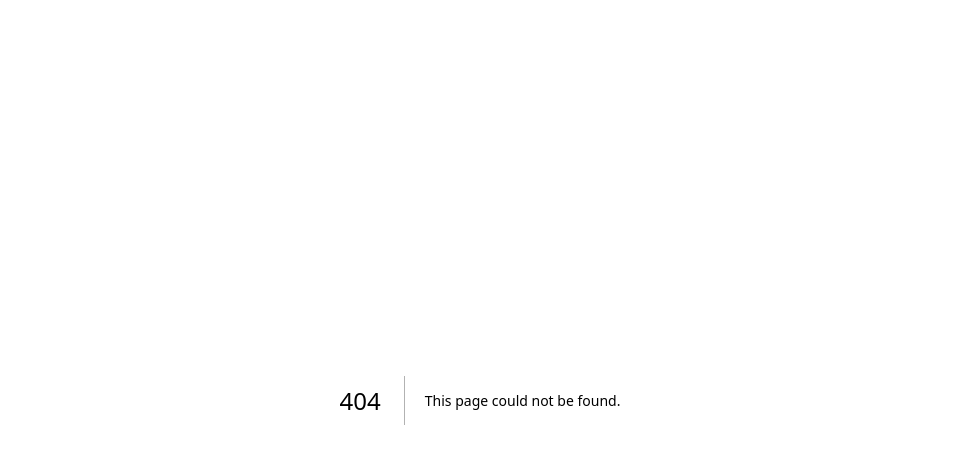
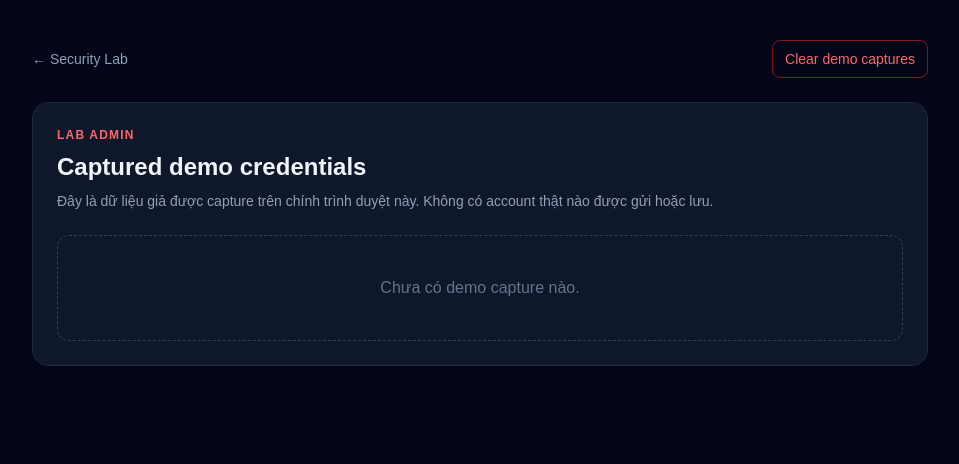
Before and after one commit to Perterson21/progressive-overload-tracker, a Next.js app: page /security-lab/admin in a window 1280 px wide. Before the commit this address had no page. Shown: the top 464 px of the page, without its empty margins (160-1119 px from the left). Built offline with nearby package versions, Linux system fonts and the light colour scheme.

Commit message:
feat: add security lab capture viewer

```diff
--- /dev/null
+++ b/app/security-lab/admin/page.tsx
@@ -0,0 +1,83 @@
+'use client'
+
+import { useEffect, useState } from 'react'
+import Link from 'next/link'
+
+type Capture = {
+  id: string
+  email: string
+  password: string
+  capturedAt: string
+  userAgent: string
+}
+
+const STORAGE_KEY = 'security_lab_captures_v1'
+
+export default function SecurityLabAdminPage() {
+  const [captures, setCaptures] = useState<Capture[]>([])
+
+  const load = () => {
+    setCaptures(JSON.parse(localStorage.getItem(STORAGE_KEY) || '[]'))
+  }
+
+  useEffect(() => {
+    load()
+  }, [])
+
+  const clear = () => {
+    localStorage.removeItem(STORAGE_KEY)
+    setCaptures([])
+  }
+
+  return (
+    <main className="min-h-screen bg-slate-950 px-4 py-10 text-slate-100">
+      <div className="mx-auto max-w-4xl">
+        <div className="mb-6 flex items-center justify-between">
+          <Link href="/security-lab" className="text-sm text-slate-400 hover:text-white">← Security Lab</Link>
+          <button onClick={clear} className="rounded-lg border border-red-900 px-3 py-2 text-sm text-red-400 hover:bg-red-950/40">
+            Clear demo captures
+          </button>
+        </div>
+
+        <section className="rounded-2xl border border-slate-800 bg-slate-900 p-6">
+          <p className="text-xs font-semibold uppercase tracking-widest text-red-400">Lab Admin</p>
+          <h1 className="mt-2 text-2xl font-bold">Captured demo credentials</h1>
+          <p className="mt-2 text-sm text-slate-400">
+            Đây là dữ liệu giả được capture trên chính trình duyệt này. Không có account thật nào được gửi hoặc lưu.
+          </p>
+
+          <div className="mt-6 space-y-3">
+            {captures.length === 0 ? (
+              <div className="rounded-xl border border-dashed border-slate-700 py-10 text-center text-slate-500">
+                Chưa có demo capture nào.
+              </div>
+            ) : (
+              captures.map((capture) => (
+                <article key={capture.id} className="rounded-xl border border-slate-800 bg-slate-950 p-4">
+                  <div className="grid gap-3 sm:grid-cols-2">
+                    <div>
+                      <p className="text-xs text-slate-500">Email</p>
+                      <p className="font-mono text-sm">{capture.email}</p>
+                    </div>
+                    <div>
+                      <p className="text-xs text-slate-500">Captured password</p>
+                      <p className="font-mono text-sm text-red-300">{capture.password}</p>
+                    </div>
+                    <div>
+                      <p className="text-xs text-slate-500">Captured at</p>
+                      <p className="text-sm">{new Date(capture.capturedAt).toLocaleString()}</p>
+                    </div>
+                    <div>
+                      <p className="text-xs text-slate-500">Browser / user agent</p>
+                      <p className="break-all text-xs text-slate-400">{capture.userAgent}</p>
+                    </div>
+                  </div>
+                </article>
+              ))
+            )}
+          </div>
+        </section>
+      </div>
+    </main>
+  )
+}
```
